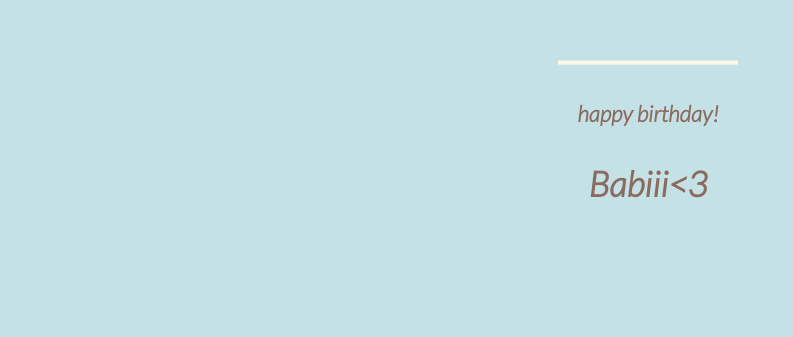
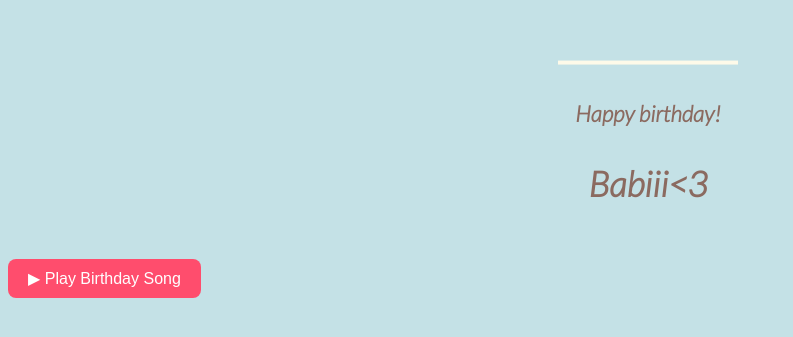
Before and after one commit to jarotairo02-svg/HAPPIEST-BIRTHDAY-BABIII, a plain HTML site: page index.html in a window 1280 px wide. Shown: the part 263-600 px from the top of the page, without its empty margins (0-793 px from the left). Drawn offline with Linux system fonts and the light colour scheme; grey boxes are pictures that could not be loaded.

Commit message:
Update index.html

```diff
--- a/index.html
+++ b/index.html
@@ -283,8 +283,33 @@
         <rect x="10" y="475.571" fill="#fefae9" width="180" height="4" />
       </svg>
       <div class="text">
-      <h1>happy birthday!</h1>
+      <h1>Happy birthday!</h1>
       <p class="name">Babiii<3</p>
       </div>
   </body>
 </html>
+
+<button onclick="playMusic()" style="
+  margin-top:20px;
+  padding:10px 20px;
+  font-size:16px;
+  border:none;
+  border-radius:8px;
+  background:#ff4d6d;
+  color:white;
+  cursor:pointer;
+">
+  ▶ Play Birthday Song
+</button>
+
+<iframe id="ytplayer" width="0" height="0"
+    src="https://www.youtube.com/watch?v=ZRlVjrepX1I&list=RDZRlVjrepX1I&start_radio=?enablejsapi=1"
+    frameborder="0" allow="autoplay"></iframe>
+
+<script>
+  function playMusic() {
+    let iframe = document.getElementById('ytplayer').contentWindow;
+    // Sends a message to the YouTube iframe to play
+    iframe.postMessage('{"event":"command","func":"playVideo","args":""}', '*');
+  }
+</script>
```
